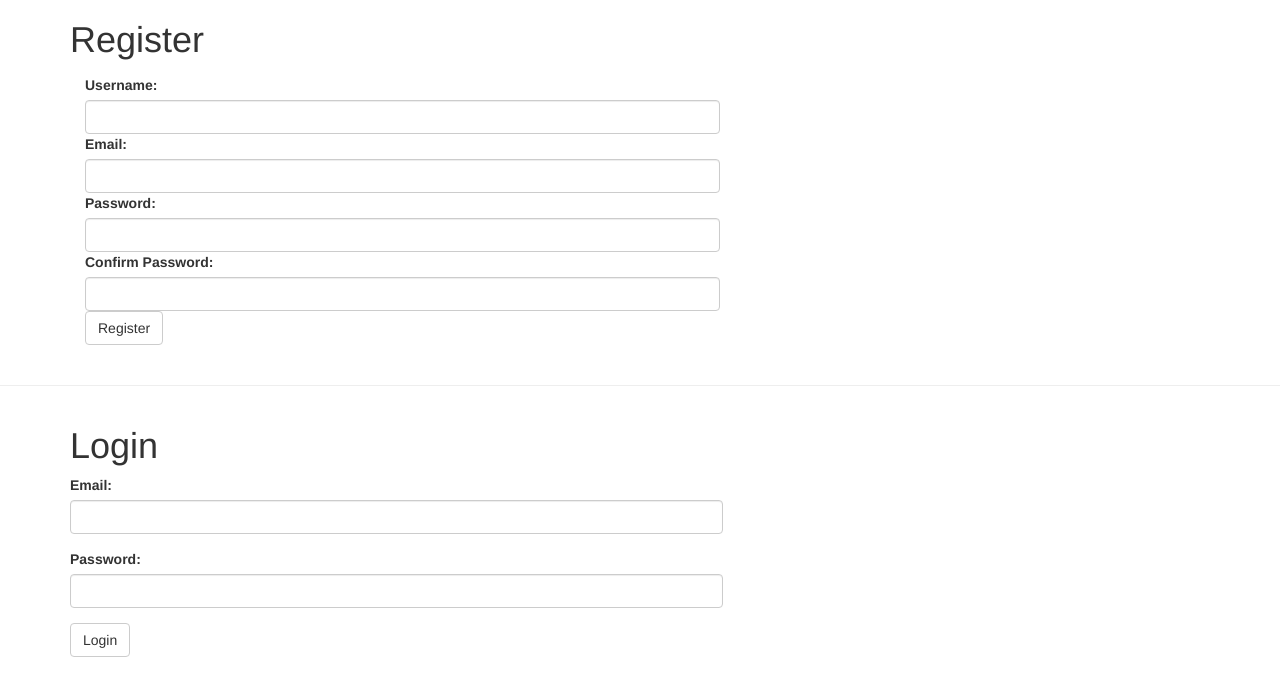
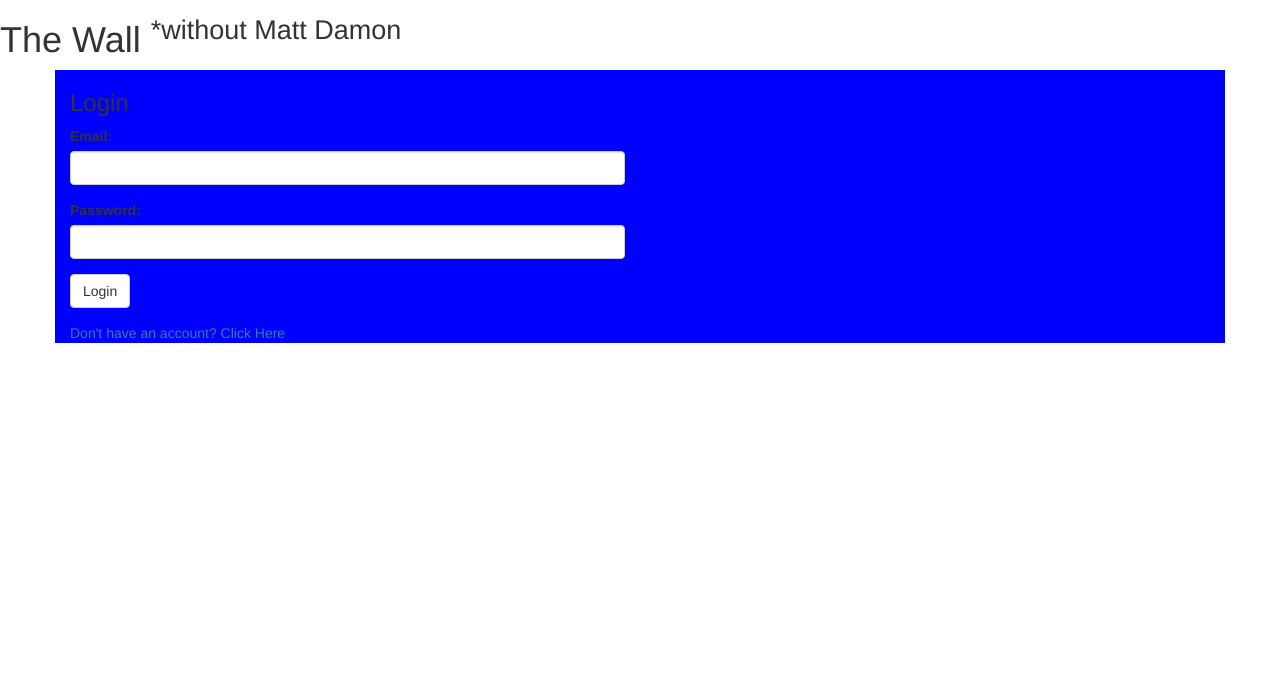
Before and after one commit to jeffjkwok/wall_flask, a Flask app: page / in a window 1280 px wide. Shown: the top 696 px of the page. Run offline with Flask 2, Linux system fonts and the light colour scheme; some libraries are stand-ins or nearby versions.

Commit message:
fix front page

```diff
--- a/server.py
+++ b/server.py
@@ -11,7 +11,17 @@ EMAIL_REGEX = re.compile(r'^[a-zA-Z0-9.+_-]+@[a-zA-Z0-9._-]+\.[a-zA-Z]+$')
 
 @app.route('/')
 def loginPage():
+	if 'reg' not in session:
+		session['reg'] = True
 	return render_template('login.html')
+
+@app.route('/', methods=['POST'])
+def flipForm():
+	if session['reg'] == True:
+		session['reg'] = False
+	else:
+		session['reg'] = True
+	return redirect('/')
 
 @app.route('/process', methods=['POST'])
 def login_reg():
--- /dev/null
+++ b/static/css/stylesheet.css
@@ -0,0 +1,3 @@
+#form, #form2{
+  background-color: blue;
+}
--- a/templates/login.html
+++ b/templates/login.html
@@ -4,37 +4,43 @@
 <head>
 	<title>Login | The Wall</title>
 	<link rel="stylesheet" href="../static/css/bootstrap.min.css">
-	<link rel="stylesheet" href="{{ url_for('static', filename='css/theme.css')}}">
+	<link rel="stylesheet" href="{{ url_for('static', filename='css/stylesheet.css')}}">
 </head>
 <body>
-	{% with messages = get_flashed_messages() %} {% if messages %} {% for message in messages %}
-	<p>{{message}}</p>
-	{% endfor %} {% endif %} {% endwith %}
+	{% with messages = get_flashed_messages() %}
+		{% if messages %}
+			{% for message in messages %}
+				<p>{{message}}</p>
+			{% endfor %}
+		{% endif %}
+	{% endwith %}
+	<h1>The Wall <sup>*without Matt Damon</sup></h1>
+	{% if session['reg'] != True %}
 	<div id='form' class='container'>
-		<h1>Register</h1>
-		<form action='/process' method='post' class='form-horiztonal'>
+		<h3>Register</h3>
+		<form action='/process' method='post' class='form-horizontal'>
 			<input type="hidden" name="register">
 			<div class="form-group">
-				<div class="col-sm-7 col-md-7 col-lg-7" style="display:inline">
-					<label for='name' class='control-label'>Username:</label>
+				<div class="col-sm-6 col-md-6 col-lg-6">
+					<label for='name'>Username:</label>
 					<input type="text" class='form-control' name="username" id='name'>
 				</div>
 			</div>
 			<div class="form-group">
-				<div class="col-sm-7 col-md-7 col-lg-7" style="display:inline">
-					<label for='email' class='control-label'>Email:</label>
+				<div class="col-sm-6 col-md-6 col-lg-6">
+					<label for='email'>Email:</label>
 					<input type="text" class='form-control' name="email" id='email'>
 				</div>
 			</div>
 			<div class="form-group">
-				<div class="col-sm-7 col-md-7 col-lg-7" style="display:inline">
-					<label for='pwd' class='control-label'>Password:</label>
+				<div class="col-sm-6 col-md-6 col-lg-6">
+					<label for='pwd'>Password:</label>
 					<input type="password" class='form-control' name="password" id='pwd'>
 				</div>
 			</div>
 			<div class="form-group">
-				<div class="col-sm-7 col-md-7 col-lg-7" style="display:inline">
-					<label for='cpwd' class='control-label'>Confirm Password:</label>
+				<div class="col-sm-6 col-md-6 col-lg-6">
+					<label for='cpwd'>Confirm Password:</label>
 					<input type="password" class='form-control' name="c_password" id='cpwd'>
 				</div>
 			</div>
@@ -44,21 +50,25 @@
 				</div>
 			</div>
 		</form>
+		<form action="/" method='post' class='toggle'>
+			<input type="hidden" value=''>
+			<a>Have an account? Click Here</a>
+		</form>
 	</div>
-	<br>
-	<hr>
+{% endif %}
+{% if session['reg'] == True %}
 	<div id='form2' class='container'>
-		<h1>Login</h1>
+		<h3>Login</h3>
 		<form action='/process' method='post' class='form-horizontal'>
 			<input type="hidden" name="login">
 			<div class="form-group">
-				<div class="col-sm-7 col-md-7 col-lg-7" style="display:inline">
+				<div class="col-sm-6 col-md-6 col-lg-6" style="display:inline">
 					<label for="email_l">Email:</label>
 					<input type="text" class='form-control' name="email" id="email_l">
 				</div>
 			</div>
 			<div class="form-group">
-				<div class="col-sm-7 col-md-7 col-lg-7" style="display:inline">
+				<div class="col-sm-6 col-md-6 col-lg-6" style="display:inline">
 					<label for="pwd_l">Password:</label>
 					<input type="password" class='form-control' name="password" id='pwd_l'>
 				</div>
@@ -69,9 +79,19 @@
 				</div>
 			</div>
 		</form>
+		<form action="/" method='post' class='toggle'>
+			<input type="hidden" value=''>
+			<a>Don't have an account? Click Here</a>
+		</form>
 	</div>
+{% endif %}
 </body>
 <script src="../static/js/jquery-3.1.1.min.js" charset="utf-8"></script>
 <script src="../static/js/bootstrap.min.js" charset="utf-8"></script>
+<script>
+	$('.toggle a').on("click", function(){
+		$('.toggle').submit()
+	})
+</script>
 
 </html>
```
